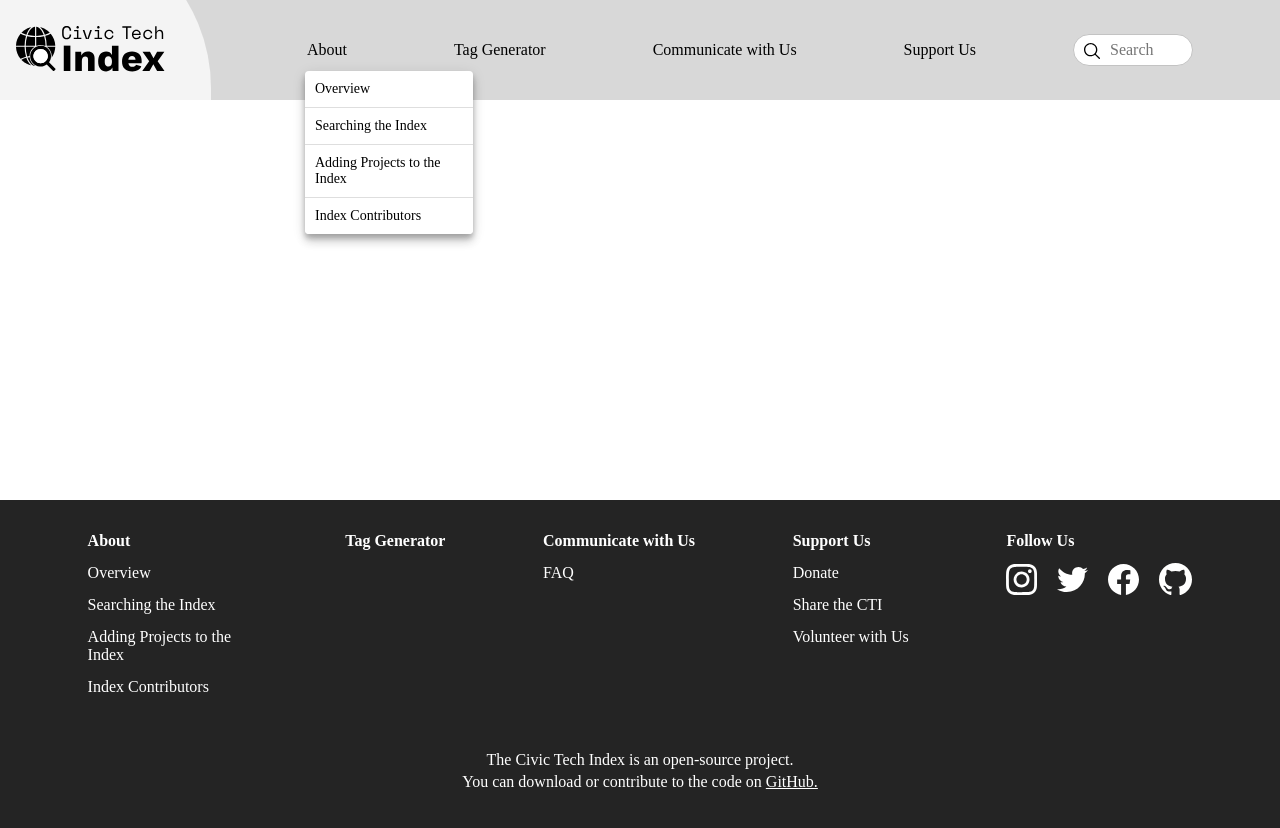
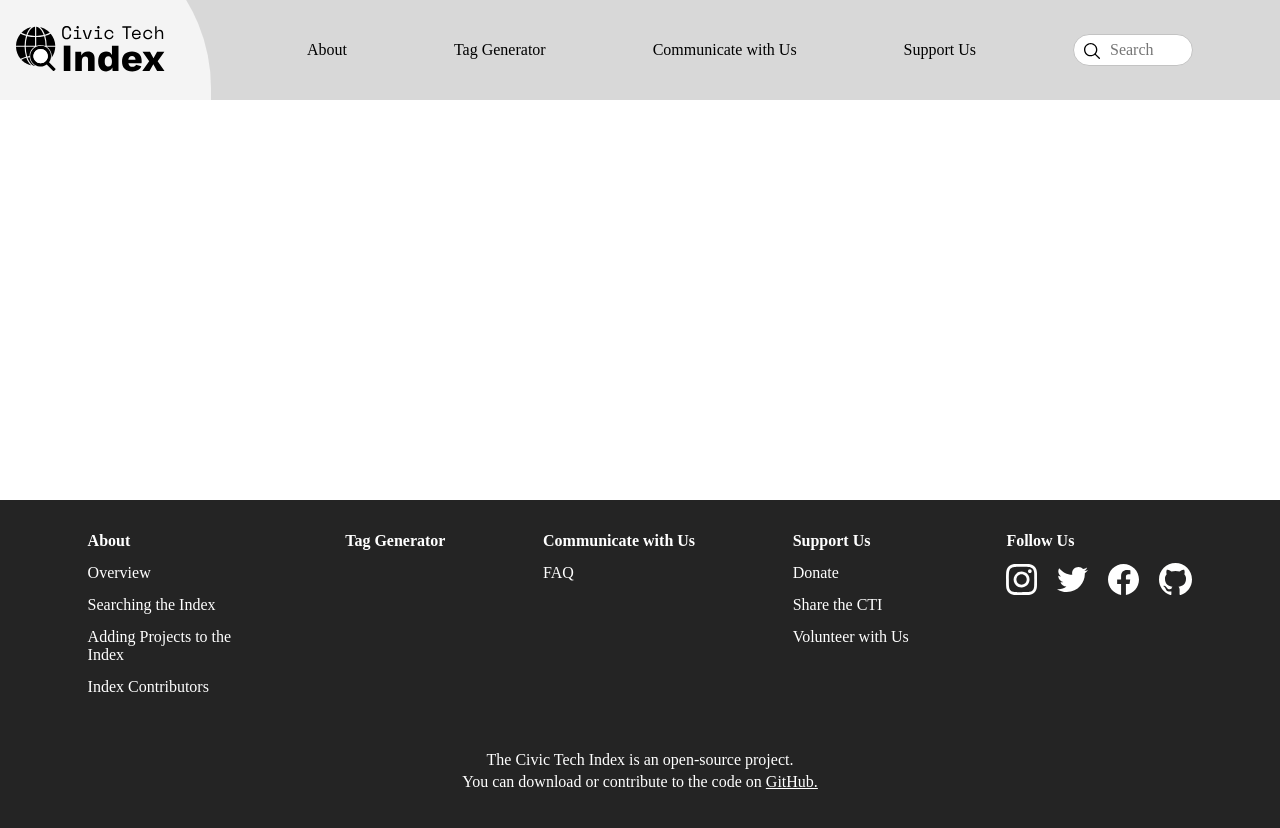
Before and after one commit to civictechindex/CTI-website-frontend, a React (Create React App) app: page / in a window 1280 px wide. Shown: the top 828 px of the page. Built offline with nearby package versions, Linux system fonts and the light colour scheme.

Commit message:
Style and add all sublinks

```diff
--- a/src/components/Header/index.js
+++ b/src/components/Header/index.js
@@ -25,9 +25,17 @@ const Header = () => {
         </div>
         <div className={classes.linksContainer}>
           <Link to='/' className={classes.links}>Communicate with Us</Link>
+          <div className={classes.subLinksContainer}>
+            <Link to='/' className={classes.subLinks}>FAQ</Link>
+          </div>
         </div>
         <div className={classes.linksContainer}>
           <Link to='/' className={classes.links}>Support Us</Link>
+          <div className={classes.subLinksContainer}>
+            <Link to='/' className={classes.subLinks}>Donate</Link>
+            <Link to='/' className={classes.subLinks}>Share the CTI</Link>
+            <Link to='/' className={classes.subLinks}>Volunteer with Us</Link>
+          </div>
         </div>
         <div className={classes.searchContainer}>
           <input className={classes.search} placeholder='Search'></input>
--- a/src/components/Header/style.js
+++ b/src/components/Header/style.js
@@ -34,6 +34,9 @@ const useStyles = createUseStyles( theme => ({
     display: 'flex',
     justifyContent: 'space-evenly',
     position: 'relative',
+    '&:hover $subLinksContainer': {
+      display: 'flex',
+    },
   },
   links: {
     textDecoration: 'none',
@@ -64,27 +67,29 @@ const useStyles = createUseStyles( theme => ({
     }
   },
   subLinksContainer: {
-    display: 'flex',
+    display: 'none',
     flexDirection: 'column',
     position: 'absolute',
-    top: '40px',
+    top: '38px',
     left: '8px',
     width: '168px',
     borderRadius: '4px',
     boxShadow: '0px 4px 5px rgba(0, 0, 0, 0.2), 0px 3px 14px rgba(0, 0, 0, 0.12), 0px 8px 10px rgba(0, 0, 0, 0.14)',
     zIndex: '1000',
     '& $subLinks:first-child': {
-      borderRadius: '4px 4px 0 0',
+      borderTopLeftRadius: '4px',
+      borderTopRightRadius: '4px',
     },
     '& $subLinks:last-child': {
-      borderRadius: '0 0 4px 4px',
+      borderBottomLeftRadius: '4px',
+      borderBottomRightRadius: '4px',
       borderBottom: 'none',
     },
   },
   subLinks: {
     fontSize: '14px',
     textDecoration: 'none',
-    color: theme.primaryTextColor,
+    color: '#8F8F8F',
     padding: '10px',
     backgroundColor: theme.backgroundColor1,
     borderBottom: '1px solid #DEDEDE',
```
